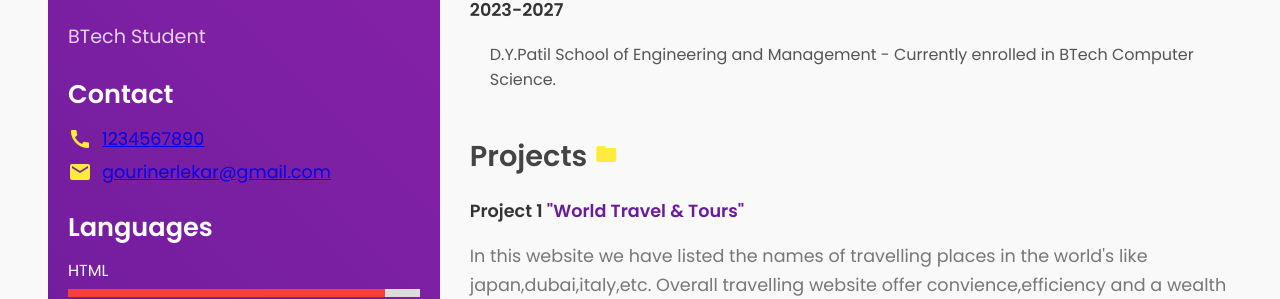
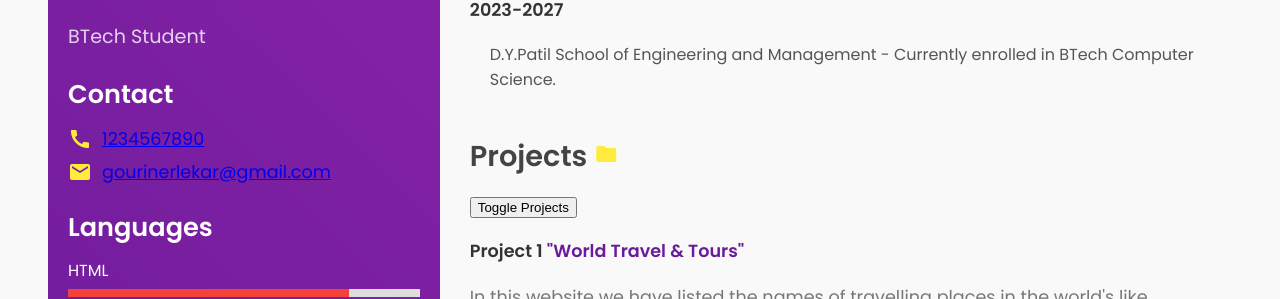
Before and after one commit to gourinerlekar09/Personal-Resume, a plain HTML site: page index.html in a window 1280 px wide. Shown: the part 501-800 px from the top of the page. Drawn offline with nearby package versions, Linux system fonts and the light colour scheme.

Commit message:
index.html

```diff
--- a/index.html
+++ b/index.html
@@ -9,6 +9,28 @@
     <link href="https://fonts.googleapis.com/icon?family=Material+Icons" rel="stylesheet">
     <link href="https://fonts.googleapis.com/css2?family=Poppins:wght@300;400;600&display=swap" rel="stylesheet">
     <script src="https://ajax.googleapis.com/ajax/libs/jquery/3.7.1/jquery.min.js"></script>
+    <script>
+        $(document).ready(function () {
+            // Fade effect for profile image
+            $(".profile-img img").hide().fadeIn(2000);
+
+            // Slide toggle for About Me section
+            $(".about h2").click(function () {
+                $(".about p").slideToggle();
+            });
+
+            // Show/Hide Projects on button click
+            $(".projects h2").after('<button class="toggle-projects">Toggle Projects</button>');
+            $(".toggle-projects").click(function () {
+                $(".project").fadeToggle();
+            });
+
+            // Animate Skills Bar
+            $(".skill").each(function () {
+                $(this).animate({ width: "80%" }, 1500);
+            });
+        });
+    </script>
 
 </head>
 
```
